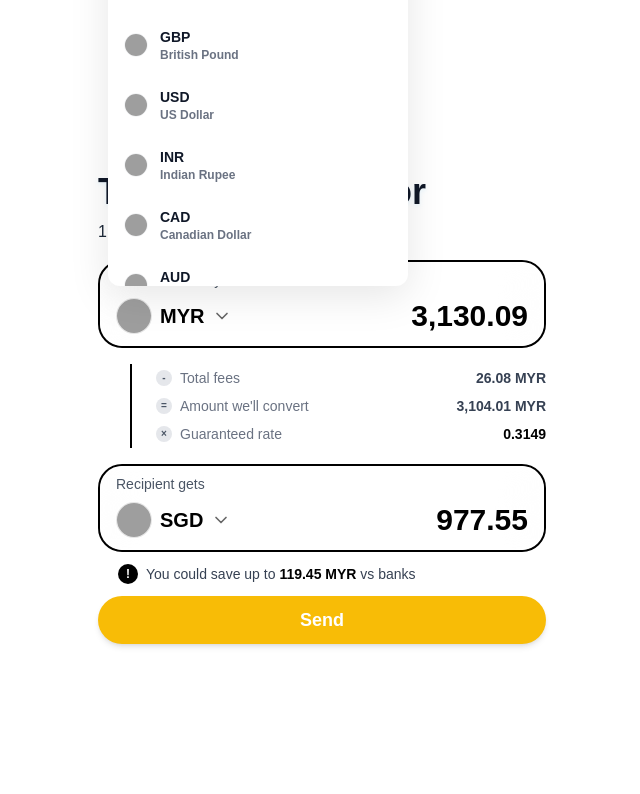
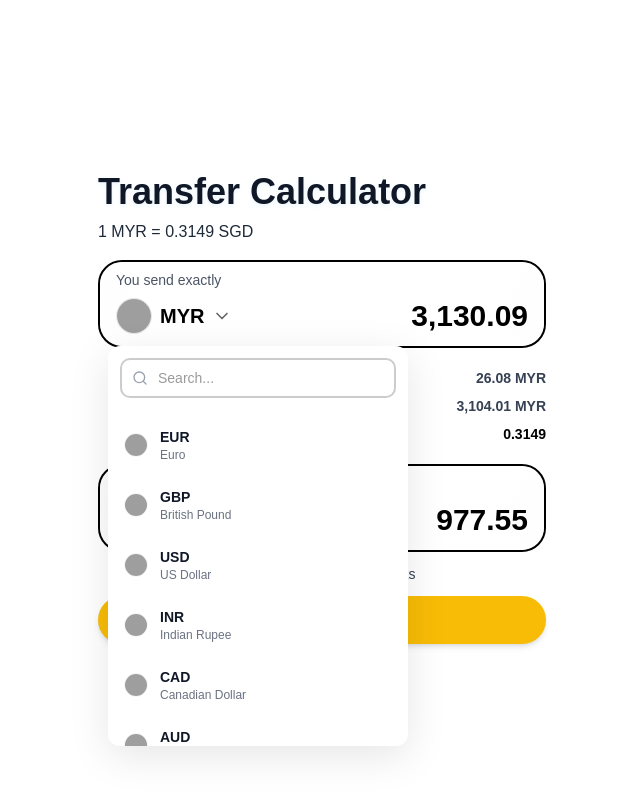
Before and after one commit to derek2403/currency-exchange-box, a Next.js app: page / in a window 1280 px wide. Both pictures are taken after a click on the button "MYR". Shown: the top 794 px of the page, without its empty margins (318-958 px from the left). Built offline with nearby package versions, Linux system fonts and the light colour scheme; grey boxes are pictures that could not be loaded.

Commit message:
fixed all oritntation of dropdowns

```diff
--- a/components/CurrencySelect.js
+++ b/components/CurrencySelect.js
@@ -1,4 +1,5 @@
 import { useState, useEffect, useRef } from 'react';
+import { createPortal } from 'react-dom';
 import { Search, X } from 'lucide-react';
 import Image from 'next/image';
 import { motion, AnimatePresence } from 'framer-motion';
@@ -22,10 +23,15 @@ const currencies = [
     { code: 'IDR', name: 'Indonesian Rupiah', country: 'id' },
 ];
 
-export function CurrencySelect({ isOpen, onClose, onSelect, selectedCurrency, triggerRef }) {
+export function CurrencySelect({ isOpen, onClose, onSelect, selectedCurrency, triggerRef, direction = 'up' }) {
     const [searchQuery, setSearchQuery] = useState('');
-    const [position, setPosition] = useState({ bottom: 0, left: 0, width: 300 });
+    const [position, setPosition] = useState({});
+    const [mounted, setMounted] = useState(false);
     const dropdownRef = useRef(null);
+
+    useEffect(() => {
+        setMounted(true);
+    }, []);
 
     // Filter currencies based on search
     const filteredCurrencies = currencies.filter(c =>
@@ -37,14 +43,23 @@ export function CurrencySelect({ isOpen, onClose, onSelect, selectedCurrency, tr
     useEffect(() => {
         if (isOpen && triggerRef?.current) {
             const rect = triggerRef.current.getBoundingClientRect();
-            // Position above the trigger, aligned right
-            setPosition({
-                bottom: window.innerHeight - rect.top + 8,
-                left: rect.left,
-                width: 300
-            });
+
+            if (direction === 'down') {
+                setPosition({
+                    top: rect.bottom + 8,
+                    left: rect.left,
+                    width: 300
+                });
+            } else {
+                // Position above the trigger
+                setPosition({
+                    bottom: window.innerHeight - rect.top + 8,
+                    left: rect.left,
+                    width: 300
+                });
+            }
         }
-    }, [isOpen, triggerRef]);
+    }, [isOpen, triggerRef, direction]);
 
     // Handle click outside
     useEffect(() => {
@@ -66,19 +81,19 @@ export function CurrencySelect({ isOpen, onClose, onSelect, selectedCurrency, tr
         if (!isOpen) setSearchQuery('');
     }, [isOpen]);
 
-    return (
+    if (!mounted) return null;
+
+    return createPortal(
         <AnimatePresence>
             {isOpen && (
                 <motion.div
-                    initial={{ opacity: 0, y: 10, scale: 0.95 }}
+                    initial={{ opacity: 0, y: direction === 'down' ? -10 : 10, scale: 0.95 }}
                     animate={{ opacity: 1, y: 0, scale: 1 }}
-                    exit={{ opacity: 0, y: 10, scale: 0.95 }}
+                    exit={{ opacity: 0, y: direction === 'down' ? -10 : 10, scale: 0.95 }}
                     transition={{ duration: 0.2, ease: "easeOut" }}
                     className="fixed z-50 dropdown-box bg-white overflow-hidden flex flex-col"
                     style={{
-                        bottom: position.bottom,
-                        left: position.left,
-                        width: position.width,
+                        ...position,
                         maxHeight: '400px'
                     }}
                     ref={dropdownRef}
@@ -138,6 +153,7 @@ export function CurrencySelect({ isOpen, onClose, onSelect, selectedCurrency, tr
                     </div>
                 </motion.div>
             )}
-        </AnimatePresence>
+        </AnimatePresence>,
+        document.body
     );
 }
--- a/pages/index.js
+++ b/pages/index.js
@@ -107,6 +107,7 @@ export default function TransferPage() {
                     onSelect={setFromCurrency}
                     selectedCurrency={fromCurrency.code}
                     triggerRef={fromTriggerRef}
+                    direction="down"
                   />
                 </GlassEffect>
               </div>
```
